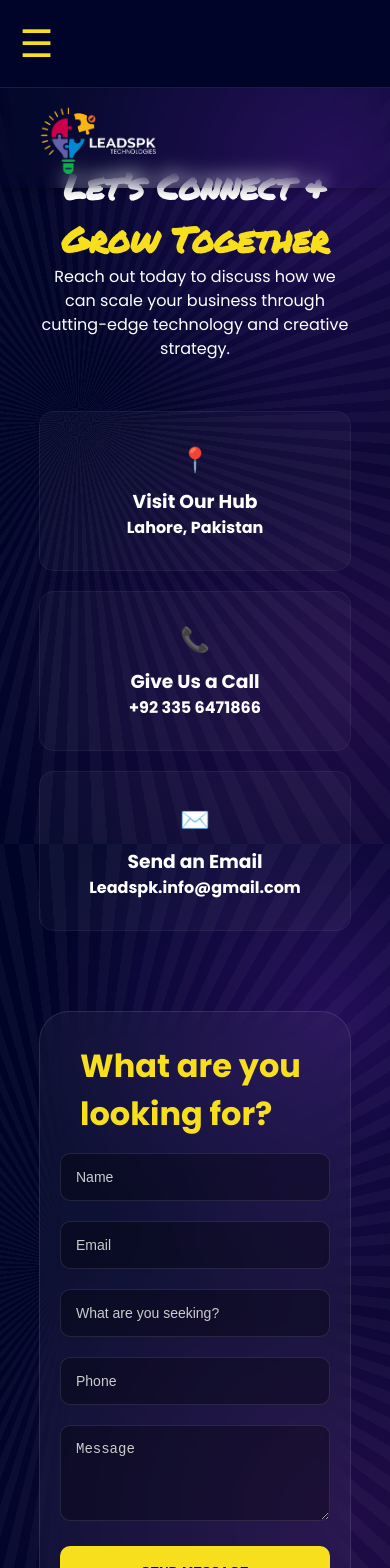
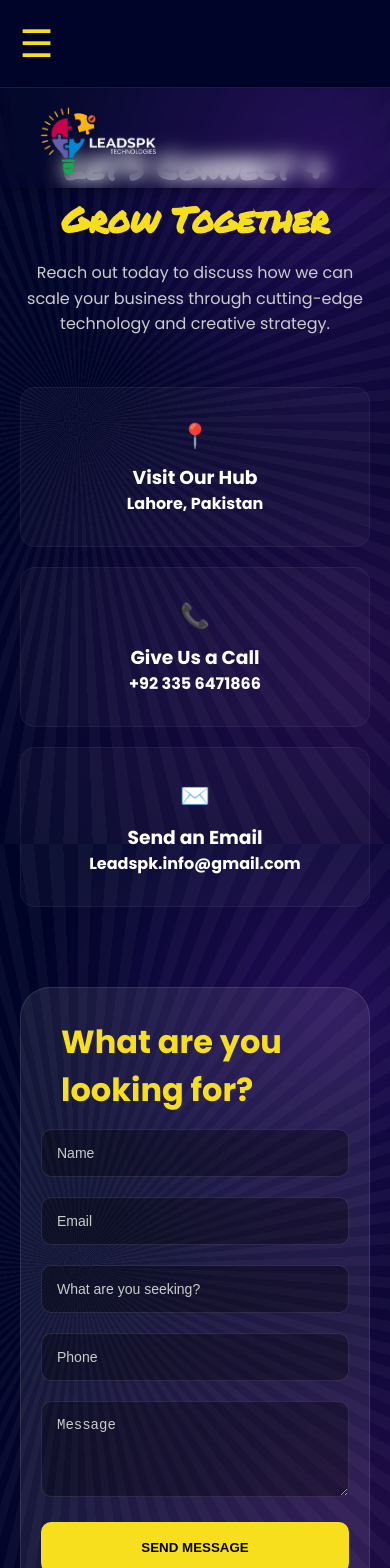
Before and after one commit to leadspkinfo-bit/my-react-app, a React (Vite) app in the folder my-react-app/: page /contact in a window 390 px wide. Shown: the top 1568 px of the page. Built offline with nearby package versions, Linux system fonts and the light colour scheme.

Commit message:
contant us updated

```diff
--- a/my-react-app/src/components/Contact/Contact.css
+++ b/my-react-app/src/components/Contact/Contact.css
@@ -22,6 +22,12 @@
   font-size: clamp(35px, 6vw, 60px);
   color: #ffffff;
 }
+.contact-main-desc {
+  color: #cccccc;
+  max-width: 700px;
+  margin: 15px auto 0 auto;
+  line-height: 1.6;
+}
 .highlight-yellow { color: #f7df1e; }
 
 .info-cards-wrapper {
@@ -43,7 +49,7 @@
 
 .icon-circle { font-size: 24px; margin-bottom: 10px; }
 
-/* --- FORM AREA STYLING (Footer Style) --- */
+/* --- FORM AREA STYLING --- */
 .contact-form-footer-area {
   margin-top: 30px;
   width: 100%;
@@ -51,7 +57,7 @@
 
 .glass-form {
   background: rgba(255, 255, 255, 0.04);
-  backdrop-filter: blur(15px);
+  backdrop-filter: blur(15px); /* Desktop par blur theek chalega */
   padding: 50px;
   border-radius: 30px;
   border: 1px solid rgba(255, 255, 255, 0.1);
@@ -80,6 +86,7 @@
   border-radius: 10px;
   color: white;
   outline: none;
+  box-sizing: border-box;
 }
 
 .submit-btn {
@@ -93,10 +100,49 @@
   border-radius: 10px;
   cursor: pointer;
   text-transform: uppercase;
+  transition: all 0.3s ease;
+}
+.submit-btn:hover { background: #e0c818; }
+
+/* ========================================================
+   CUSTOM ANIMATION FOR CARDS (Desktop = Up)
+======================================================== */
+.contact-card-1, .contact-card-2, .contact-card-3 {
+  transform: translateY(80px);
 }
 
-@media (max-width: 768px) {
+/* ========================================================
+   MOBILE FIXES & ANIMATIONS
+======================================================== */
+@media (max-width: 992px) {
+
+  .contact-section {
+    padding: 140px 20px 40px 20px !important;
+    height: auto !important;
+    justify-content: flex-start !important;
+    align-items: flex-start !important;
+  }
+
   .form-grid { grid-template-columns: 1fr; }
   .full-width { grid-column: span 1; }
-  .glass-form { padding: 30px 20px; }
+
+  .glass-form {
+    padding: 30px 20px;
+    /* YAHAN PERFORMANCE FIX HAI: Mobile par heavy blur hata diya taake scroll lag na kare */
+    backdrop-filter: none !important;
+    background: rgba(255, 255, 255, 0.08); /* Bina blur ke bhi transparent premium look aayegi */
+  }
+
+  /* MOBILE PE CARDS KI ANIMATION (Left, Right, Left) */
+  .contact-card-1 {
+    transform: translateX(-40px) !important;
+  }
+
+  .contact-card-2 {
+    transform: translateX(40px) !important;
+  }
+
+  .contact-card-3 {
+    transform: translateX(-40px) !important;
+  }
 }
--- a/my-react-app/src/components/Contact/Contact.jsx
+++ b/my-react-app/src/components/Contact/Contact.jsx
@@ -6,8 +6,8 @@ const Contact = () => {
     <section id="contact" className="contact-section">
       <div className="contact-container">
 
-        {/* Header aur Info Cards (Upar wala hissa) */}
-        <div className="contact-header">
+        {/* Header - Desktop & Mobile dono pe neeche se upar aayega */}
+        <div className="contact-header reveal reveal-up">
           <h1 className="contact-main-title">
             Let’s Connect & <span className="highlight-yellow">Grow Together</span>
           </h1>
@@ -16,22 +16,23 @@ const Contact = () => {
           </p>
         </div>
 
+        {/* Info Cards - Custom classes di hain taake Desktop pe Up aur Mobile pe Left/Right hon */}
         <div className="info-cards-wrapper">
-          <div className="info-card">
+          <div className="info-card reveal contact-card-1">
             <div className="icon-circle">📍</div>
             <div className="info-text">
               <h3>Visit Our Hub</h3>
               <p><strong>Lahore, Pakistan</strong></p>
             </div>
           </div>
-          <div className="info-card">
+          <div className="info-card reveal contact-card-2">
             <div className="icon-circle">📞</div>
             <div className="info-text">
               <h3>Give Us a Call</h3>
               <p><strong>+92 335 6471866</strong></p>
             </div>
           </div>
-          <div className="info-card">
+          <div className="info-card reveal contact-card-3">
             <div className="icon-circle">✉️</div>
             <div className="info-text">
               <h3>Send an Email</h3>
@@ -40,8 +41,8 @@ const Contact = () => {
           </div>
         </div>
 
-        {/* --- FORM AREA (Ab ye Footer ki jagah neechay hai) --- */}
-        <div className="contact-form-footer-area">
+        {/* --- FORM AREA --- */}
+        <div className="contact-form-footer-area reveal reveal-up">
           <form className="glass-form">
             <h2 className="form-title">What are you looking for?</h2>
             <div className="form-grid">
```
